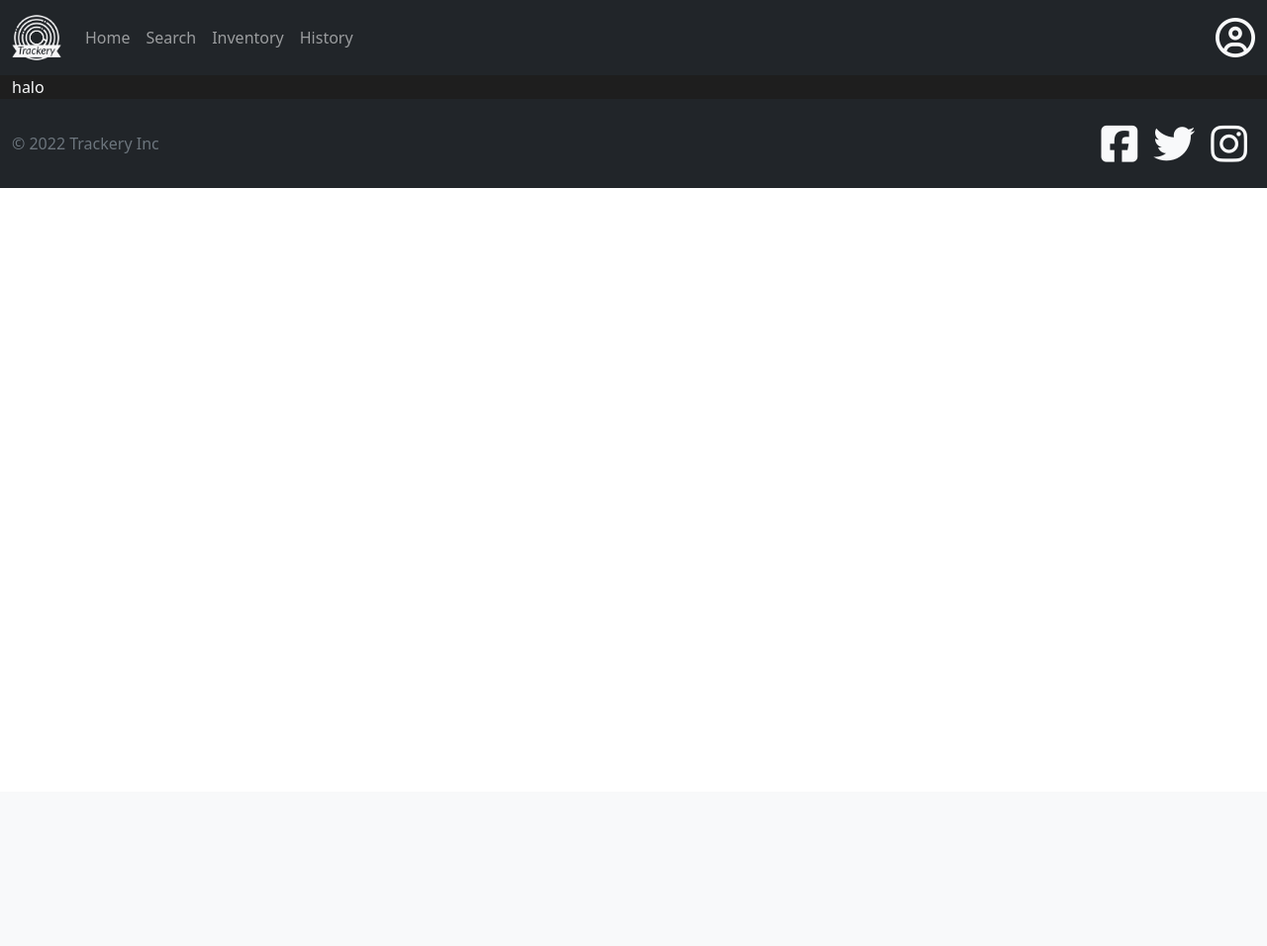
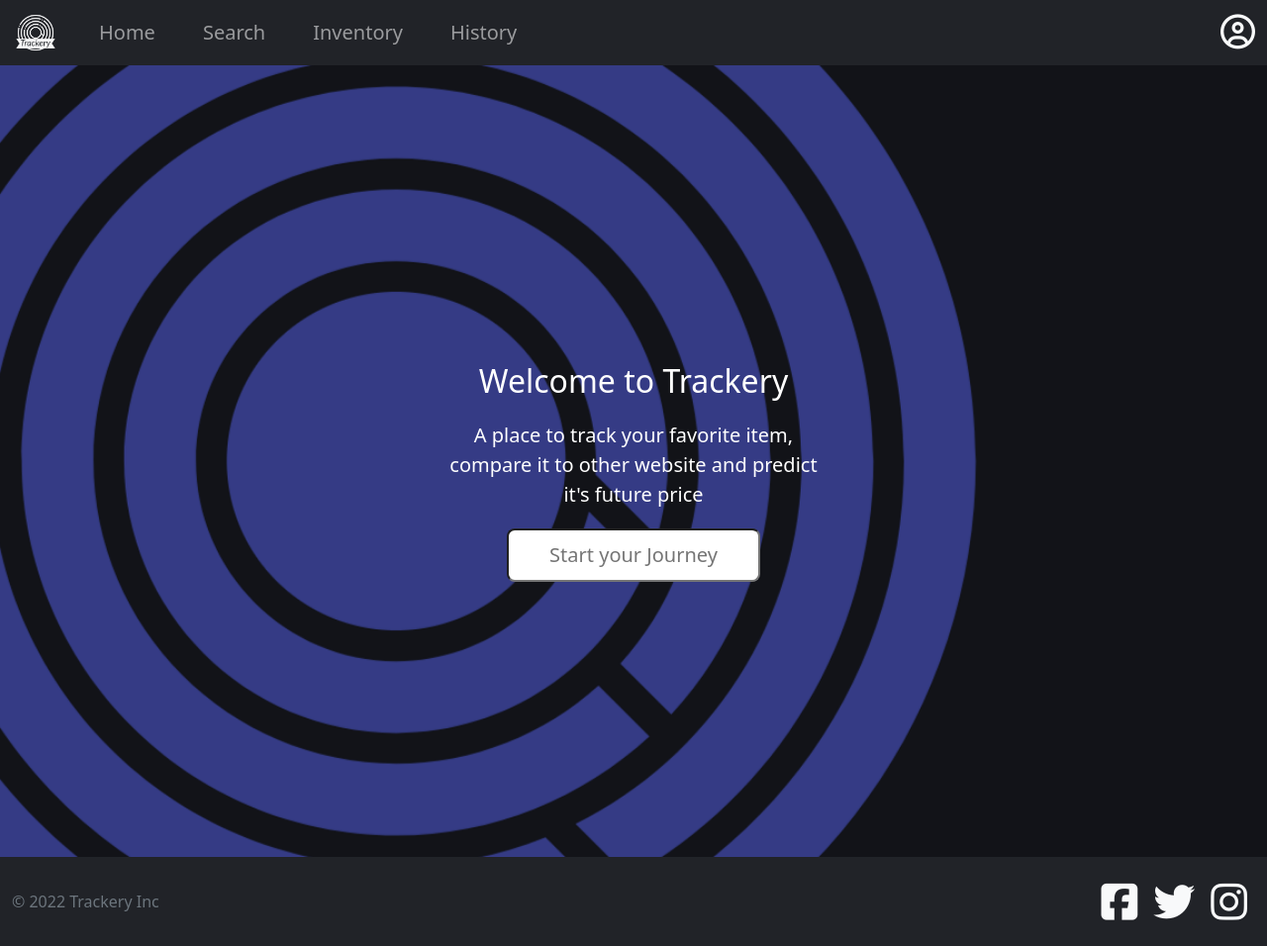
Before and after one commit to RaymondDehenrich/Trackery-Price-Tracker, a Flask app: page / in a window 1280 px wide. Shown: the whole page at 99% size. Before the commit the page ends 190 px from the top, so only its background shows below. Run offline with Flask 3, Linux system fonts and the light colour scheme; some libraries are stand-ins or nearby versions.

Commit message:
finished home, rename pic, recolor navbar/footer

```diff
--- a/app.py
+++ b/app.py
@@ -1,10 +1,13 @@
-from flask import Flask, render_template,jsonify
+from flask import Flask, render_template,jsonify,request
 
 app = Flask(__name__)
 
-@app.route('/')
+@app.route('/', methods=['GET', 'POST'])
 def home():
     return render_template('home.html')
 
+#for /search route, might want to have data = request.form.get('home-search'),
+# so that user can directly start search on home and redirect to /search
+
 if __name__ == "__main__":
     app.run(debug=True)
--- /dev/null
+++ b/static/home.css
@@ -0,0 +1,65 @@
+.home{
+    height:100vh;
+    width:100%;
+    background-color:#121318;
+    overflow: hidden;
+    position: relative;
+}
+.background-image {
+    position: absolute;
+    top: 400px;
+    left: 400px;
+    transform: translate(-50%, -50%);
+    width: 1200px;
+    height: auto;
+    opacity: 0.5;
+    z-index: 1;
+  }
+.home-text{
+    position: absolute;
+    top: 40%;
+    left: 50%;
+    transform: translate(-50%, -50%);
+    text-align: center;
+    z-index: 2;
+    width:auto;
+    height: 50px;
+}
+.home-text-main{
+    font-size:32px;
+    color:#FFFFFF;
+    opacity: 1;
+    z-index: 2;
+    justify-content: center;
+    align-items:center;
+    text-align: center;
+}
+.home-text-decs{
+    font-size:20px;
+    color:#FFFFFF;
+    opacity: 1;
+    z-index: 2;
+    justify-content: center;
+    align-items:center;
+    text-align: center;
+    padding-left:20%;
+    padding-right: 20%;
+    top:10%;
+}
+.home-input-box{
+    top: 60%;
+}
+
+.home-input{
+    text-align: center;
+    width: 40%;
+}
+
+.center {
+    position: absolute;
+    left: 50%;
+    top: 100%;
+    transform: translate(-50%, -50%);
+    padding: 10px;
+    z-index: 1;
+}
--- /dev/null
+++ b/static/navbar.css
@@ -0,0 +1,3 @@
+.navbar-custom{
+    background-color: #212328;
+}
--- a/templates/base.html
+++ b/templates/base.html
@@ -14,12 +14,11 @@
       src="https://kit.fontawesome.com/667e3552e6.js"
       crossorigin="anonymous"
     ></script>
-    <link href="{{url_for('static', filename='style.css')}}" rel="stylesheet" />
     <title>Trackery</title>
   </head>
   <body>
-    {%include "navbar.html" %}
-    <div style="background-color:#1E1E1E" class="text-light container-fluid">{% block content %} {% endblock %}</div>
-    {%include "footer.html" %}
+    {% include "navbar.html" %}
+      {% block content %} {% endblock %}
+    {% include "footer.html" %}
   </body>
 </html>
--- a/templates/footer.html
+++ b/templates/footer.html
@@ -1,5 +1,10 @@
+<style>
+  .footer-custom{
+    background-color: #212328;
+  }
+</style>
 <footer
-  class="d-flex justify-content-between container-fluid bg-dark text-light align-items-center"
+  class="d-flex justify-content-between container-fluid text-light align-items-center footer-custom"
 >
   <div class="text-secondary">© 2022 Trackery Inc</div>
   <div class="d-flex my-4" style="font-size: 28px">
--- a/templates/home.html
+++ b/templates/home.html
@@ -1 +1,36 @@
-{% extends "base.html" %} {%block content %} halo {%endblock%}
+{% extends "base.html" %}
+{% block content %}
+<link href="{{url_for('static', filename='home.css')}}" rel="stylesheet" />
+<div class="home">
+  <img src="../static/Home-icon.png" class="background-image" />
+  <div class="home-text">
+    <p class="home-text-main">Welcome to Trackery</p>
+    <p class="home-text-decs">A place to track your favorite item, compare it to other website and predict it's future price</p>
+    <div class="input-group mb-3 home-input-box">
+      <!-- Change the 'home' to the wip search, this will enable basicly search without pressing submit button -->
+      <!-- currently doesnt have any sort of protection against something like SQLInjection, need further improvement -->
+      <form id="home-input" action="{{url_for('home')}}" method="POST">
+      <input type="text" name="home-search" class="form-control-lg center home-input" placeholder="Start your Journey" aria-label="Start your Journey" aria-describedby="basic-addon1">
+      </form>
+    </div>
+  </div>
+</div>
+<script src="https://code.jquery.com/jquery-3.6.0.min.js">
+  //might need future improvement, idk
+  $(document).ready(function() {
+      $('#home-input').on('keydown', function(event) {
+        if (event.key === 'Enter') {
+          event.preventDefault();
+          var formData = $(this).serialize();
+          // Change the 'home' for wip search.
+          //idk what search link will have, so its a placeholder for now
+          $.ajax({
+            type: 'POST',
+            url: url_for('home'),
+            data: formData
+          });
+        }
+      });
+    });
+</script>
+{% endblock %}
--- a/templates/navbar.html
+++ b/templates/navbar.html
@@ -1,4 +1,12 @@
-<nav class="navbar navbar-expand-lg navbar-dark bg-dark">
+<style>
+  .navbar-custom{
+    background-color: #212328;
+  }
+  .nav-link{
+    font-size: 20px;
+  }
+</style>
+<nav class="navbar navbar-expand-lg navbar-dark navbar-custom">
   <div class="container-fluid">
     <button
       class="navbar-toggler"
@@ -12,26 +20,26 @@
       <span class="navbar-toggler-icon"></span>
     </button>
     <div class="collapse navbar-collapse" id="navbarSupportedContent">
-      <a class="navbar-brand" href="#">
-        <img height="50px" src="{{url_for('static', filename='logo.png')}}" />
+      <a class="navbar-brand px-1" href="{{url_for('home')}}">
+        <img height="40px" src="{{url_for('static', filename='logo.png')}}" />
       </a>
       <ul class="navbar-nav">
-        <li class="nav-item">
-          <a class="nav-link" href="#">Home</a>
+        <li class="nav-item px-3">
+          <a class="nav-link" href="{{url_for('home')}}">Home</a>
         </li>
-        <li class="nav-item">
+        <li class="nav-item px-3">
           <a class="nav-link" href="#">Search</a>
         </li>
-        <li class="nav-item">
+        <li class="nav-item px-3">
           <a class="nav-link" href="#">Inventory</a>
         </li>
-        <li class="nav-item">
+        <li class="nav-item px-3">
           <a class="nav-link" href="#">History</a>
         </li>
       </ul>
     </div>
     <a href="#" class="text-light">
-      <i style="font-size: 40px" class="fa-regular fa-circle-user"></i>
+      <i style="font-size: 35px" class="fa-regular fa-circle-user"></i>
     </a>
   </div>
 </nav>
```
Also changed, not shown: static/Home-icon.png (renamed from static/Home icon.png), static/Home-icon2.png (renamed from static/Home icon 2.png), static/login-icon.png (renamed from static/login icon.png), static/search-icon.png (renamed from static/search icon.png), static/search-logo.png (added).
